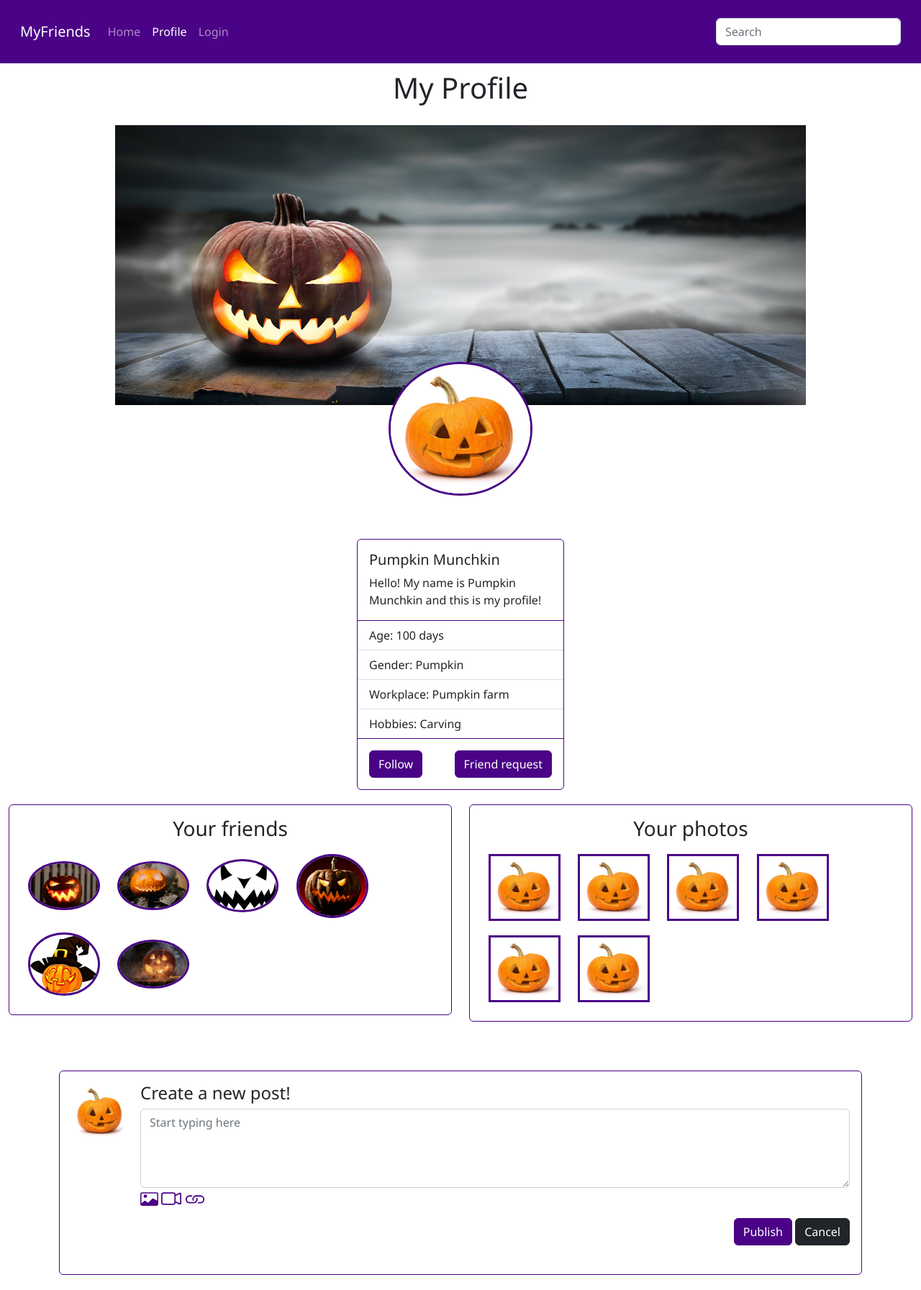
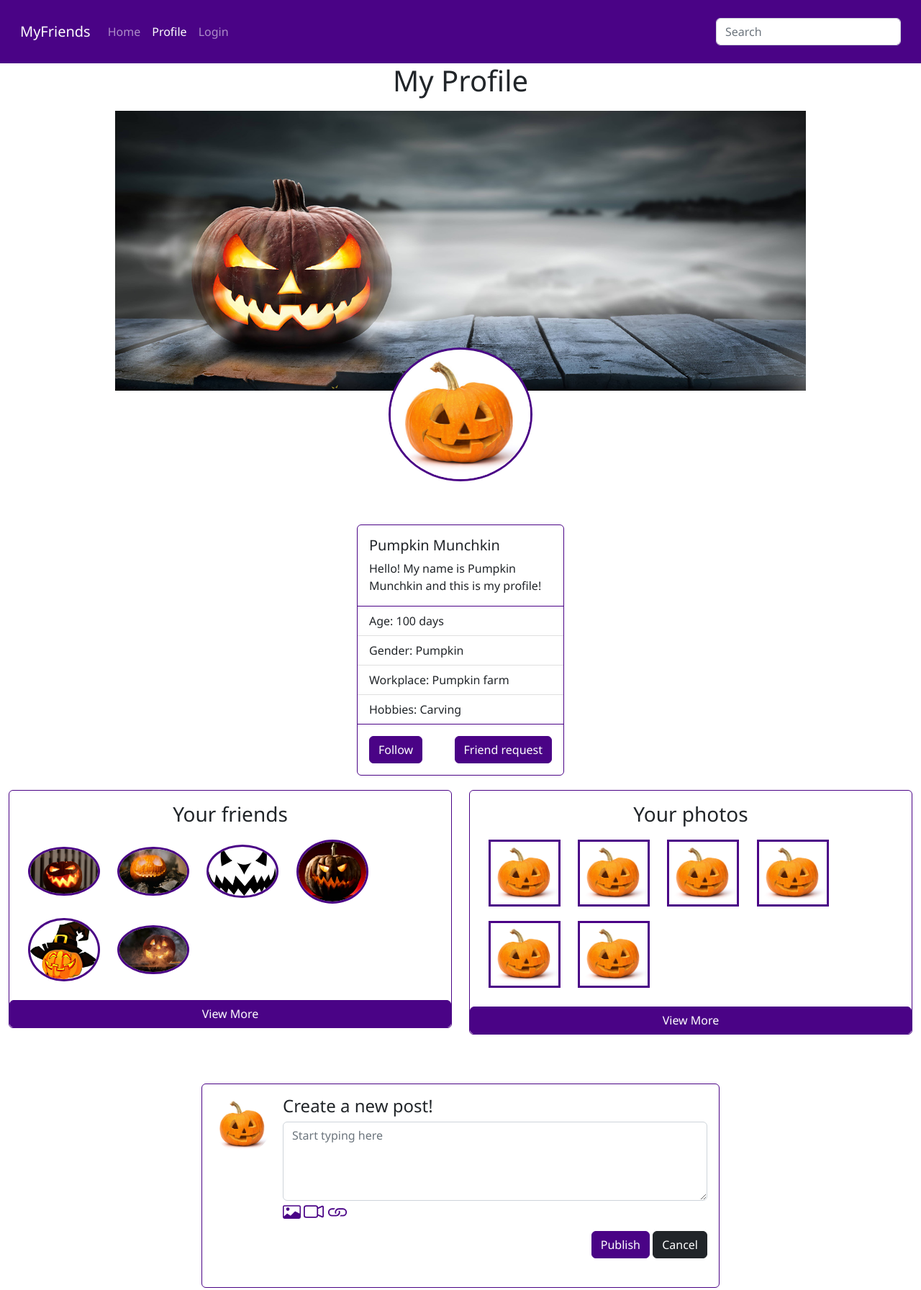
Before and after one commit to MariceAshtiani/MyFriends, a website: page profile.html in a window 1280 px wide. Shown: the top 1793 px of the page at 72% size. Drawn offline with nearby package versions, Linux system fonts and the light colour scheme.

Commit message:
added some view more buttons on profile

```diff
--- a/profile.html
+++ b/profile.html
@@ -38,7 +38,7 @@
   </header>
   <main>
     <div class="profile-info">
-      <h1>My Profile</h1>
+      <h1 class="text-center">My Profile</h1>
       <div class="header">
         <img src="images/header-image.jpg" alt="this is your header image" class="header-image">
       </div>
@@ -68,7 +68,7 @@
     <div class="row">
       <div class="col-sm-6">
         <div class="card border-primary">
-          <div class="card-body">
+          <div class="card-body profile-elements">
             <h3 class="card-title text-center">Your friends</h3>
             <div class="profiles">
             <img src="images/profiles/Zelda.jpg" alt="profile image" class="rounded-circle border-primary">
@@ -79,11 +79,12 @@
             <img src="images/profiles/Robert.jpg" alt="profile image" class="rounded-circle border-primary">
           </div>
           </div>
+          <button type="button" class="btn btn-primary">View More</button>
         </div>
       </div>
       <div class="col-sm-6">
         <div class="card border-primary">
-          <div class="card-body">
+          <div class="card-body profile-elements">
             <h3 class="card-title text-center">Your photos</h3>
             <div class="profile-album">
             <img src="images/profile-picture.jpg" alt="profile image" class="border-primary">
@@ -94,6 +95,7 @@
             <img src="images/profile-picture.jpg" alt="profile image" class="border-primary">
           </div>
           </div>
+          <button type="button" class="btn btn-primary">View More</button>
         </div>
       </div>
     </div>
--- a/src/scss/parts/_profile.scss
+++ b/src/scss/parts/_profile.scss
@@ -2,11 +2,6 @@
 .header {
     display: flex;
     justify-content: center;
-}
-
-.profile-info h1{
-    text-align: center;
-    padding: 10px;
 }
 
 .header-image {
@@ -28,8 +23,15 @@
 }
 
 .card {
+
+    max-width: map-get($container-max-widths, md);
+    width: 100%;
     margin: 0 auto;
     margin-bottom: 20px;
+}
+
+.profile-elements {
+    margin: 0 auto;
 }
 
 .profiles img{
```
Also changed, not shown: dist/css/styles.css, 1 other file.
